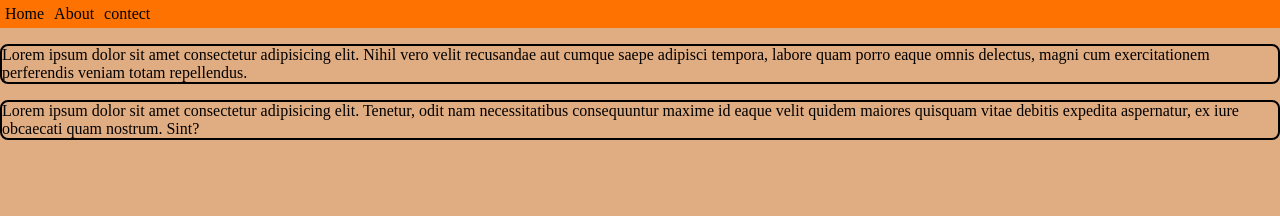
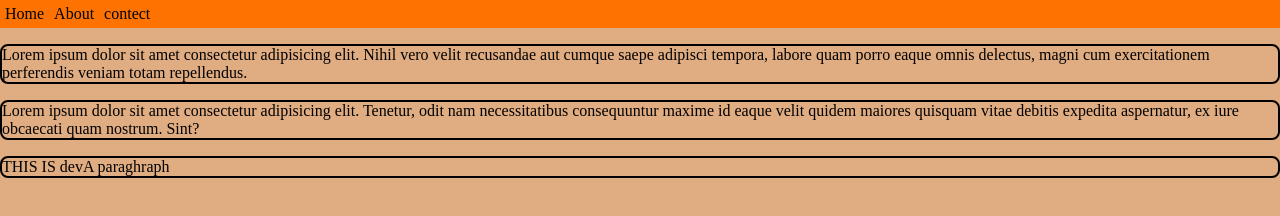
Before and after one commit to laxmankumawat3/demo-website, a plain HTML site: page index.html in a window 1280 px wide. Drawn offline with Linux system fonts and the light colour scheme.

Commit message:
this is devA commit for new para

```diff
--- a/index.html
+++ b/index.html
@@ -15,5 +15,8 @@
  </nav>
 <p>Lorem ipsum dolor sit amet consectetur adipisicing elit. Nihil vero velit recusandae aut cumque saepe adipisci tempora, labore quam porro eaque omnis delectus, magni cum exercitationem perferendis veniam totam repellendus.</p>
 <p>Lorem ipsum dolor sit amet consectetur adipisicing elit. Tenetur, odit nam necessitatibus consequuntur maxime id eaque velit quidem maiores quisquam vitae debitis expedita aspernatur, ex iure obcaecati quam nostrum. Sint?</p>
+<p>
+    THIS IS devA paraghraph
+</p>
 </body>
 </html>
```
